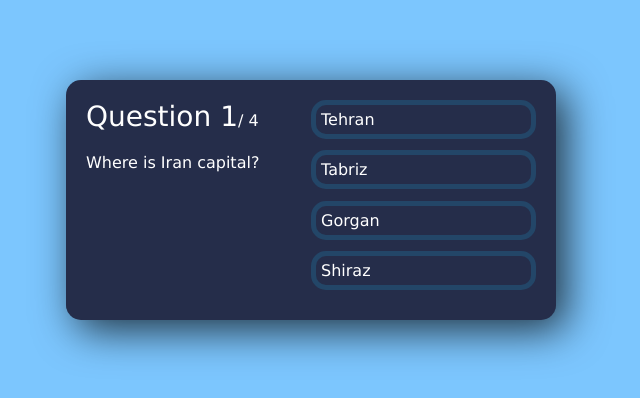
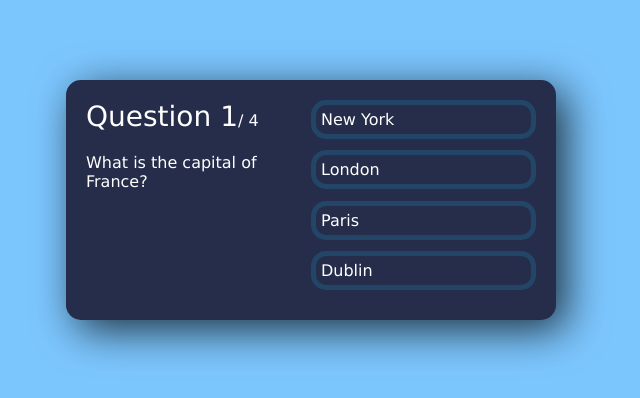
Before and after one commit to BehnamBorhani/react-exercises, a React (Create React App) app: page / in a window 1280 px wide. Shown: the part 200-598 px from the top of the page, without its empty margins (329-969 px from the left). Built offline with nearby package versions, Linux system fonts and the light colour scheme.

Commit message:
completed

```diff
--- a/src/components/Quiz/Quiz.js
+++ b/src/components/Quiz/Quiz.js
@@ -1,76 +1,108 @@
-import React from 'react';
-import './Quiz.css'
+import React from "react";
+import "./Quiz.css";
 
 export default class Quiz extends React.Component {
-
    constructor(props) {
-        super(props)
+      super(props);
 
       this.state = {
          questions: [
             {
-                    questionText: 'What is the capital of France?',
+               questionText: "What is the capital of France?",
                answerOptions: [
-                        { answerText: 'New York', isCorrect: false },
-                        { answerText: 'London', isCorrect: false },
-                        { answerText: 'Paris', isCorrect: true },
-                        { answerText: 'Dublin', isCorrect: false },
+                  { answerText: "New York", isCorrect: false },
+                  { answerText: "London", isCorrect: false },
+                  { answerText: "Paris", isCorrect: true },
+                  { answerText: "Dublin", isCorrect: false },
                ],
             },
             {
-                    questionText: 'Who is CEO of Tesla?',
+               questionText: "Who is CEO of Tesla?",
                answerOptions: [
-                        { answerText: 'Jeff Bezos', isCorrect: false },
-                        { answerText: 'Elon Musk', isCorrect: true },
-                        { answerText: 'Bill Gates', isCorrect: false },
-                        { answerText: 'Tony Stark', isCorrect: false },
+                  { answerText: "Jeff Bezos", isCorrect: false },
+                  { answerText: "Elon Musk", isCorrect: true },
+                  { answerText: "Bill Gates", isCorrect: false },
+                  { answerText: "Tony Stark", isCorrect: false },
                ],
             },
             {
-                    questionText: 'The iPhone was created by which company?',
+               questionText: "The iPhone was created by which company?",
                answerOptions: [
-                        { answerText: 'Apple', isCorrect: true },
-                        { answerText: 'Intel', isCorrect: false },
-                        { answerText: 'Amazon', isCorrect: false },
-                        { answerText: 'Microsoft', isCorrect: false },
+                  { answerText: "Apple", isCorrect: true },
+                  { answerText: "Intel", isCorrect: false },
+                  { answerText: "Amazon", isCorrect: false },
+                  { answerText: "Microsoft", isCorrect: false },
                ],
             },
             {
-                    questionText: 'How many Harry Potter books are there?',
+               questionText: "How many Harry Potter books are there?",
                answerOptions: [
-                        { answerText: '1', isCorrect: false },
-                        { answerText: '4', isCorrect: false },
-                        { answerText: '6', isCorrect: false },
-                        { answerText: '7', isCorrect: true },
+                  { answerText: "1", isCorrect: false },
+                  { answerText: "4", isCorrect: false },
+                  { answerText: "6", isCorrect: false },
+                  { answerText: "7", isCorrect: true },
                ],
             },
          ],
          currentQuestion: 0,
          showScore: false,
-            score: 0
+         score: 0,
+      };
+   }
+
+   nextQuestion = (isCorrect) => {
+      const { questions, currentQuestion } = this.state;
+
+      if (isCorrect) {
+         this.setState((prevState) => ({ score: prevState.score + 1 }));
+      }
+
+      if (currentQuestion < questions.length - 1) {
+         this.setState((prevState) => ({
+            currentQuestion: prevState.currentQuestion + 1,
+         }));
+      } else {
+         this.setState({ showScore: true });
+      }
+   };
+
+   render() {
+      const { questions, currentQuestion, showScore, score } = this.state;
+      return (
+         <div className="app">
+            {/* next div is for showing user score */}
+            {showScore ? (
+               <div className="score-section">
+                  You scored {score} out of {questions.length}
+               </div>
+            ) : (
+               <>
+                  <div className="question-section">
+                     <div className="question-count">
+                        <span>Question {currentQuestion + 1}</span>/{" "}
+                        {questions.length}
+                     </div>
+                     <div className="question-text">
+                        {questions[currentQuestion].questionText}
+                     </div>
+                  </div>
+                  <div className="answer-section">
+                     {questions[currentQuestion].answerOptions.map(
+                        (answerOption, index) => (
+                           <button
+                              onClick={() =>
+                                 this.nextQuestion(answerOption.isCorrect)
+                              }
+                              key={index}
+                           >
+                              {answerOption.answerText}
+                           </button>
+                        )
+                     )}
+                  </div>
+               </>
+            )}
+         </div>
+      );
    }
 }
-
-    render() {
-        return (
-            <div className='app'>
-                {/* next div is for showing user score */}
-                    {/* <div className='score-section'>
-                        You scored 0 out of 4
-                    </div> */}
-                        <div className='question-section'>
-                            <div className='question-count'>
-                                <span>Question 1</span>/ 4
-                            </div>
-                            <div className='question-text'>Where is Iran capital?</div>
-                        </div>
-                        <div className='answer-section'>
-                                <button>Tehran</button>
-                                <button>Tabriz</button>
-                                <button>Gorgan</button>
-                                <button>Shiraz</button>
-                        </div>
-            </div>
-        )
-    }
-}
```
Lines whose indentation alone changed are shown as unchanged.
